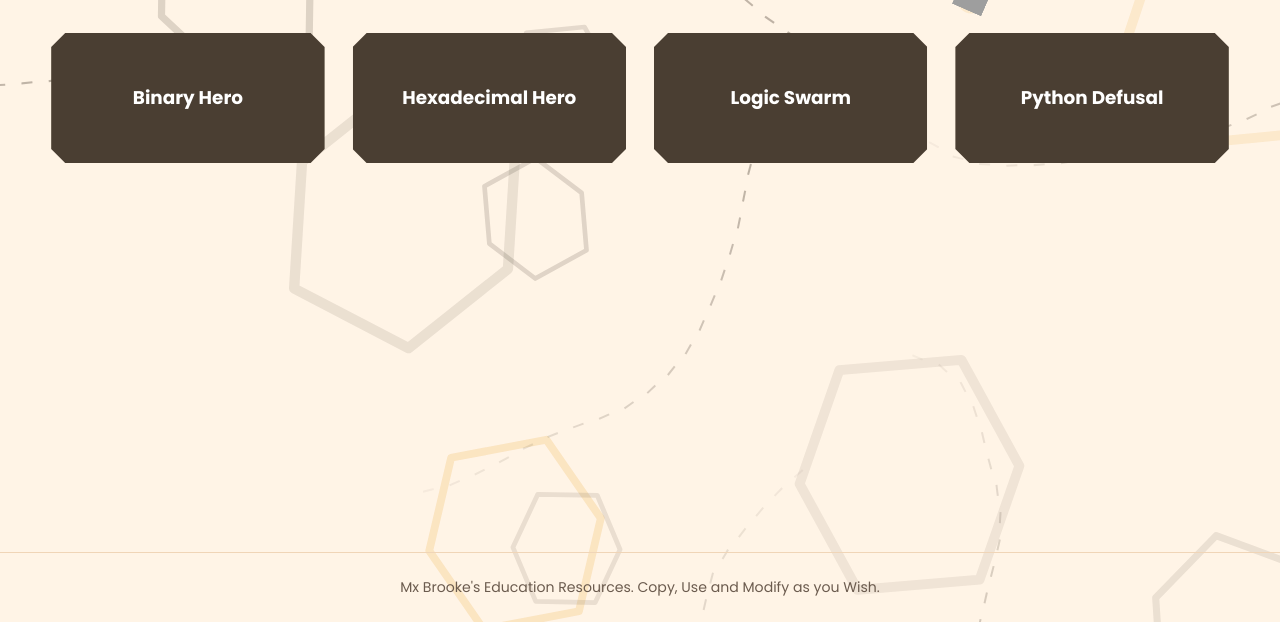
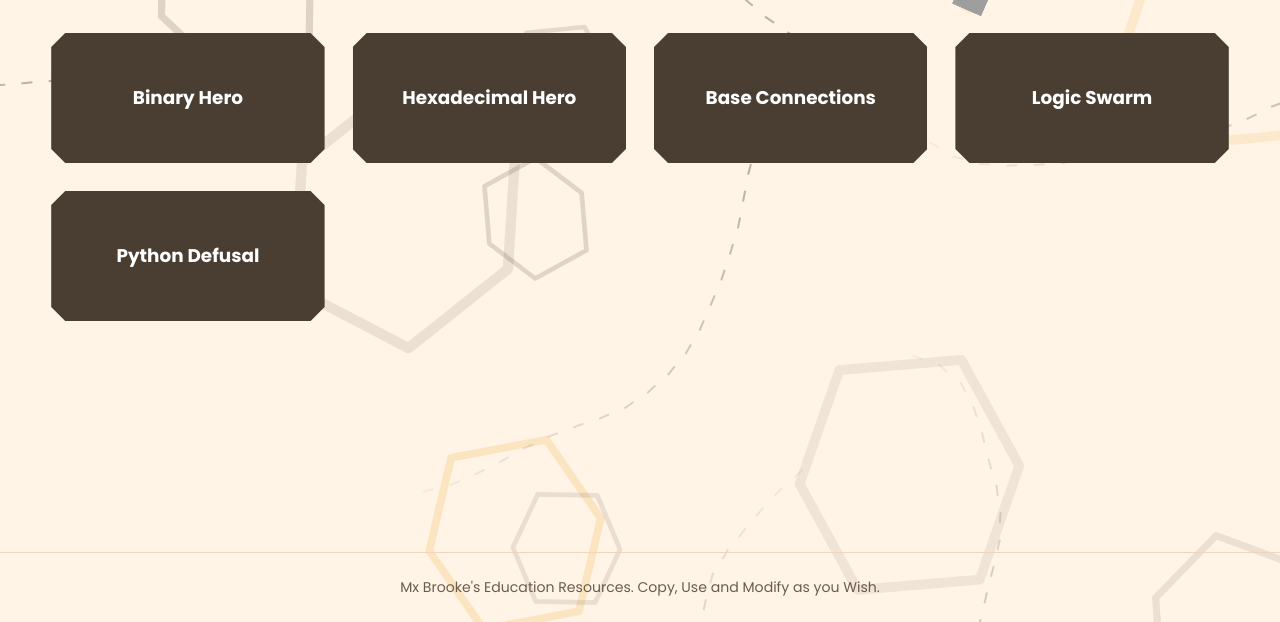
Before and after one commit to MxJBrooke/BroadcastScreen, a plain HTML site: page games/index.html in a window 1280 px wide. Shown: the part 178-800 px from the top of the page. Drawn offline with Linux system fonts and the light colour scheme.

Commit message:
Update index.html

```diff
--- a/games/index.html
+++ b/games/index.html
@@ -278,6 +278,9 @@ footer {
         <button class="projectButton" onclick="location.href='hexhero/'">
             Hexadecimal Hero
         </button>
+        <button class="projectButton" onclick="location.href='baseconnections/'">
+            Base Connections
+        </button>
         <button class="projectButton" onclick="location.href='logicswarm/'">
             Logic Swarm
         </button>
```
